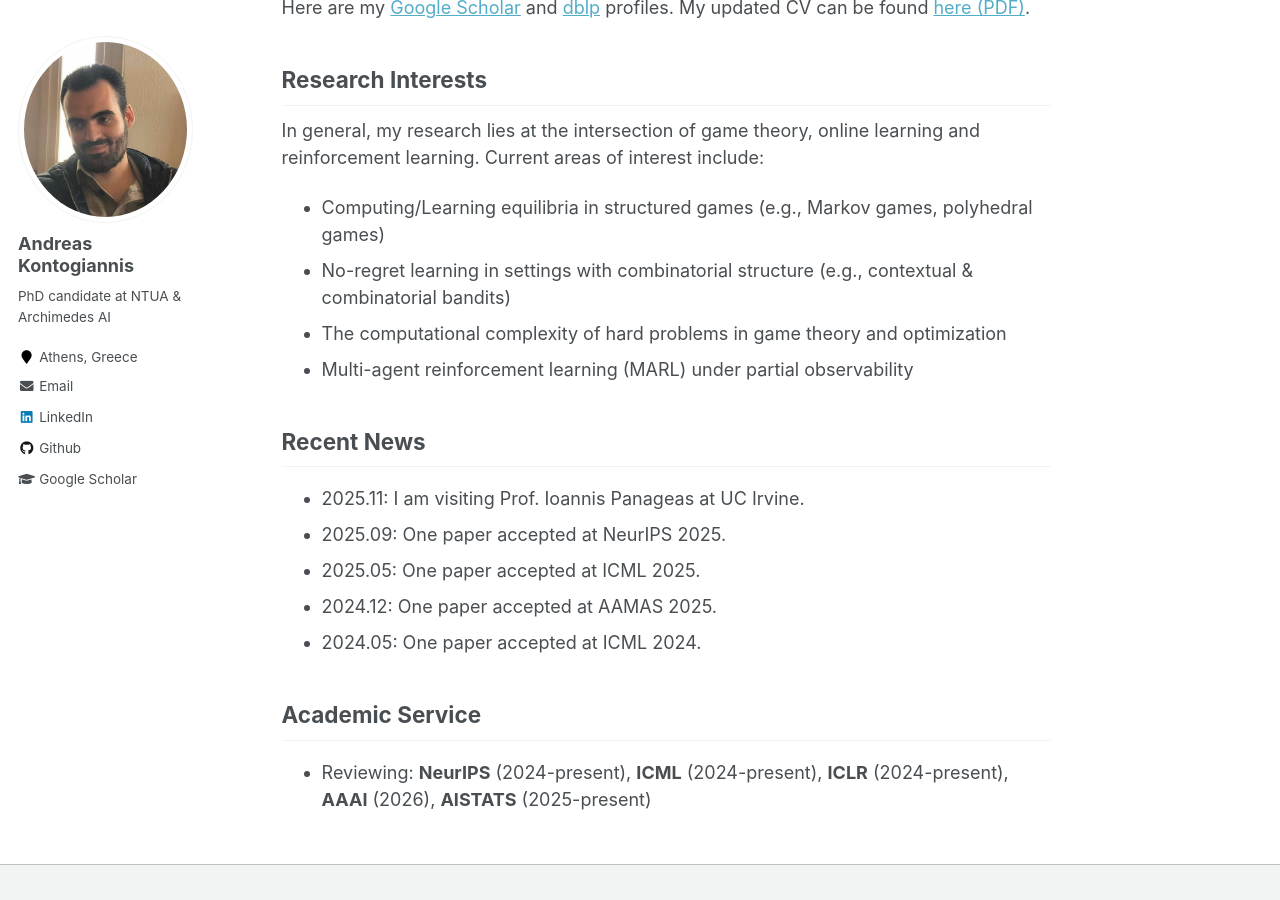
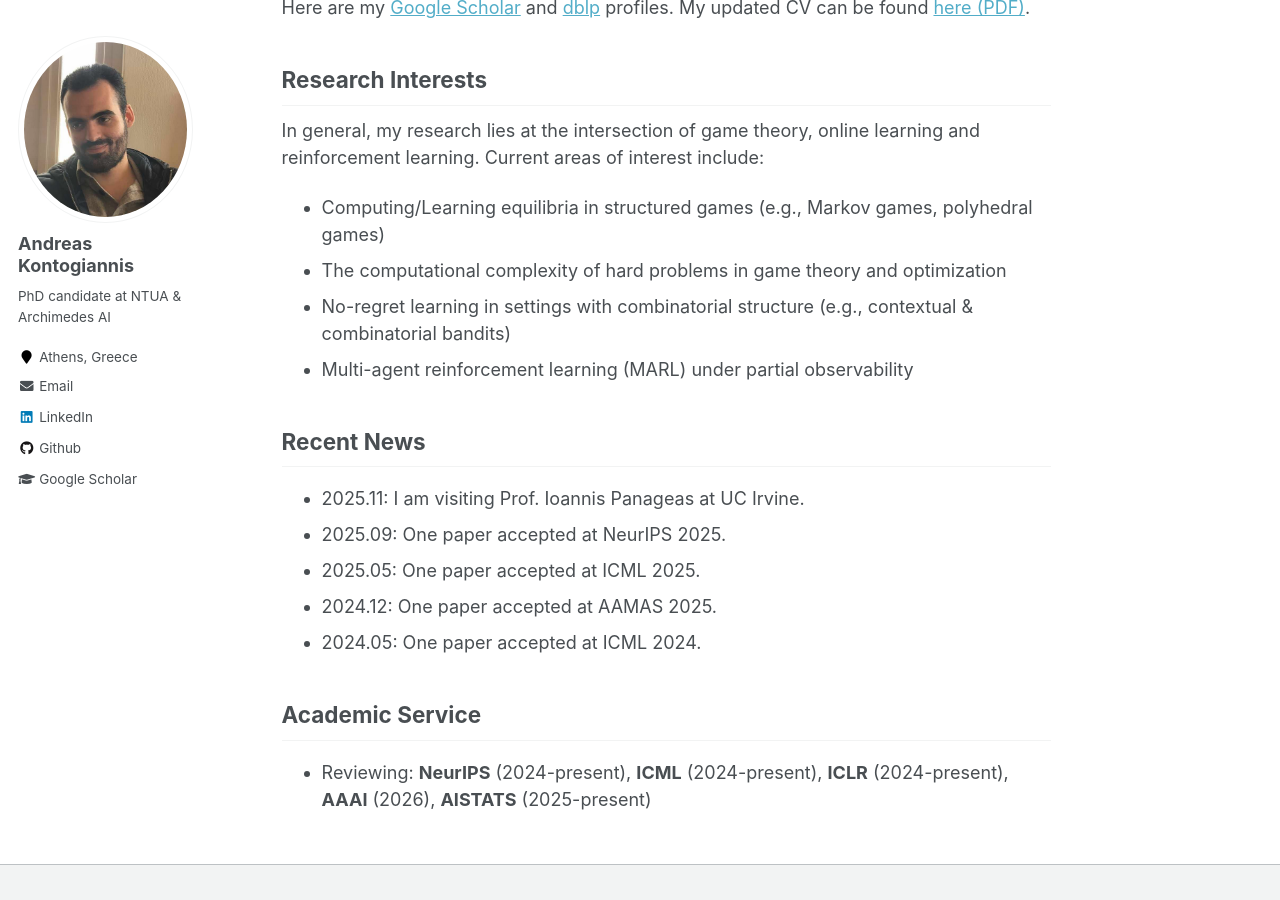
Before and after one commit to ddaedalus/ddaedalus.github.io, a Jekyll site: the page built from _pages/about.md, in a window 1280 px wide and 900 px high, scrolled down 577 px. Built offline with Jekyll 4.4.1, drawn with Linux system fonts in a browser that asks for light colours.

```diff
--- a/_pages/about.md
+++ b/_pages/about.md
@@ -18,8 +18,8 @@ Here are my [Google Scholar](https://scholar.google.nl/citations?hl=en&user=nBFs
 
 In general, my research lies at the intersection of game theory, online learning and reinforcement learning. Current areas of interest include:
 * Computing/Learning equilibria in structured games (e.g., Markov games, polyhedral games)
+* The computational complexity of hard problems in game theory and optimization
 * No-regret learning in settings with combinatorial structure (e.g., contextual & combinatorial bandits)
-* The computational complexity of hard problems in game theory and optimization
 * Multi-agent reinforcement learning (MARL) under partial observability
 
 ## Recent News
```
